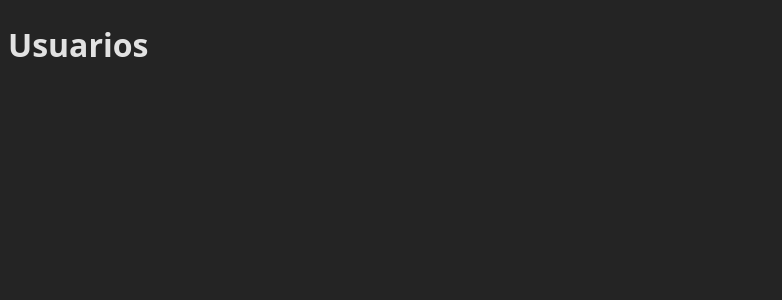
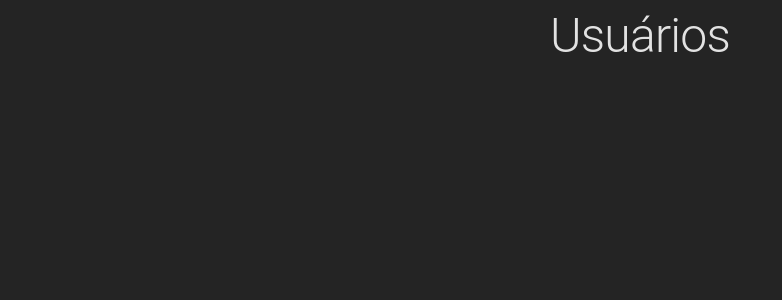
Before and after one commit to LeonardoZanol/front-usuarios, a React (Vite) app: page /usuarios in a window 1280 px wide. Shown: the top 300 px of the page, without its empty margins (0-782 px from the left). Built offline with nearby package versions, Linux system fonts and the light colour scheme.

Commit message:
feat: adicionado componente Title

```diff
--- /dev/null
+++ b/src/components/Title.jsx
@@ -0,0 +1,13 @@
+import { Typography } from "@mui/material"
+
+function Title({ text }) {
+
+    return (
+        <Typography variant="h1" component="h1" sx={{ fontSize: '3rem' }}>
+            {text}
+        </Typography>
+    )
+
+}
+
+export default Title
--- a/src/pages/Usuarios.jsx
+++ b/src/pages/Usuarios.jsx
@@ -1,7 +1,13 @@
+import { Container } from "@mui/material"
+import Title from "../components/Title"
+
 function Usuarios() {
 
     return (
-        <h1>Usuarios</h1>
+        <Container sx={{ display: "flex", justifyContent: "center" }}>
+            <Title text="Usuários" />
+
+        </Container>
     )
 
 }
```
